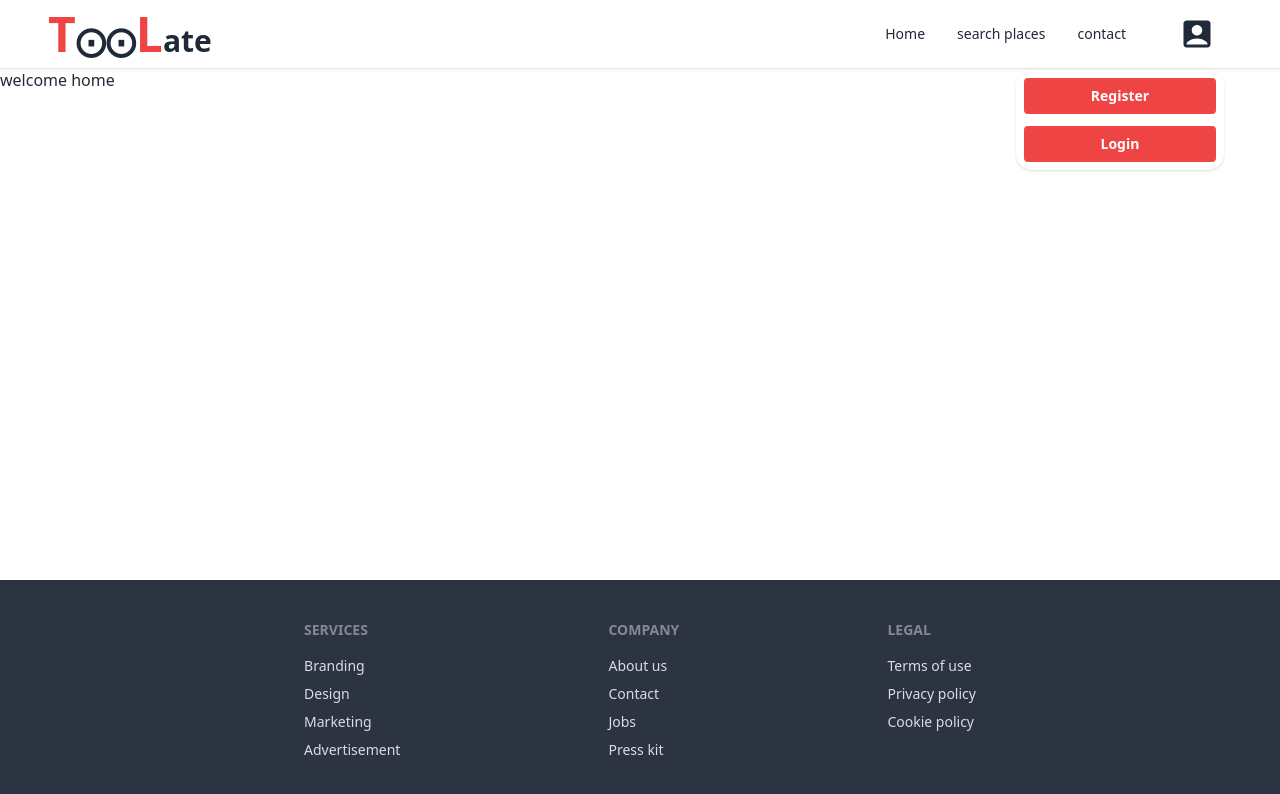
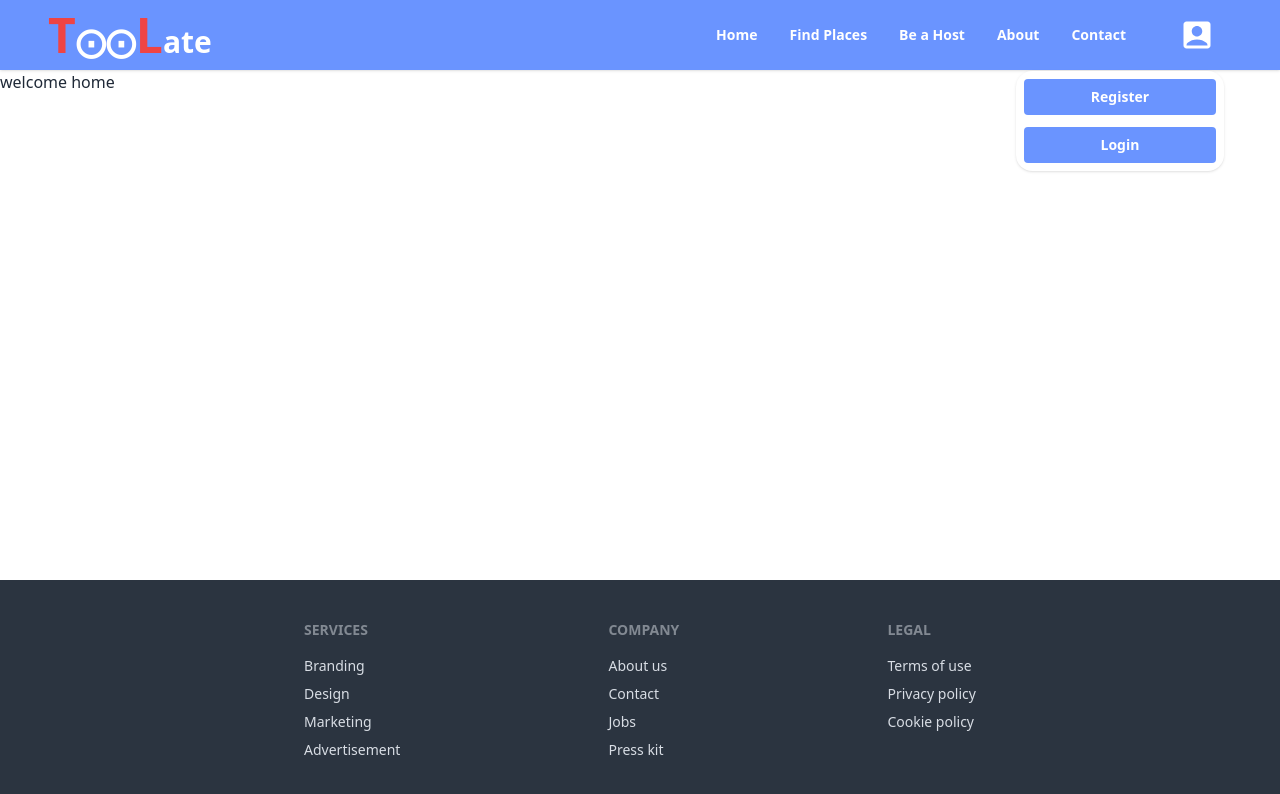
Before and after one commit to ocircleo/moonknight, a React (Vite) app: page / in a window 1280 px wide. Both pictures are taken after a click on the label 1197 px from the left and 34 px from the top of the page. Shown: the top 794 px of the page. Built offline with nearby package versions, Linux system fonts and the light colour scheme; no server answers.

Commit message:
navber design updated

```diff
--- a/src/shared/navbar/Navbar.jsx
+++ b/src/shared/navbar/Navbar.jsx
@@ -10,17 +10,23 @@ const Navbar = () => {
         <Link to={"/"}> Home</Link>
       </li>
       <li>
-        <Link to={"/search"}>search places</Link>
+        <Link to={"/"}>Find Places</Link>
       </li>
       <li>
-        <Link to={"/"}>contact</Link>
+        <Link to={"/"}>Be a Host</Link>
+      </li>
+      <li>
+        <Link to={"/"}>About</Link>
+      </li>
+      <li>
+        <Link to={"/"}>Contact</Link>
       </li>
     </>
   );
 
   return (
-    <div className="navbar shadow p-2 md:px-12">
-      <div className="navbar-start">
+    <div className="navbar shadow p-2 md:px-12 bg-[#6A94FF] text-white font-semibold h-[70px]">
+      <div className="navbar-start font-normal">
         <div className="dropdown">
           <label tabIndex={0} className="btn btn-ghost lg:hidden">
             <svg
@@ -64,7 +70,7 @@ const Navbar = () => {
                 <img
                   src={user.photoURL}
                   alt=""
-                  className=" h-[40px] w-[40px] md:h-[60px] md:w-[60px] bg-red-100 border-[2px] md:border-[4px] border-red-300 rounded-full"
+                  className=" h-[40px] w-[40px] md:h-[55px] md:w-[55px] bg-white border-[2px] md:border-[4px]  rounded-full"
                 />
               </label>
               <div
@@ -77,7 +83,7 @@ const Navbar = () => {
                 {userDB?.role == "admin" ? (
                   <>
                     <Link
-                      className="bg-red-500 p-2 rounded text-white capitalize font-semibold text-center"
+                      className="bg-[#6A94FF] p-2 rounded text-white capitalize font-semibold text-center"
                       to={"/admin/home"}
                     >
                       Dashboard
@@ -86,7 +92,7 @@ const Navbar = () => {
                 ) : userDB?.role == "isntaractor" ? (
                   <>
                     <Link
-                      className="bg-red-500 p-2 rounded text-white capitalize font-semibold text-center"
+                      className="bg-[#6A94FF] p-2 rounded text-white capitalize font-semibold text-center"
                       to={"/moderator/modhome"}
                     >
                       Dashboard
@@ -95,7 +101,7 @@ const Navbar = () => {
                 ) : (
                   <>
                     <Link
-                      className="bg-red-500 p-2 rounded text-white capitalize font-semibold text-center"
+                      className="bg-[#6A94FF] p-2 rounded text-white capitalize font-semibold text-center"
                       to={"/user-dash-board"}
                     >
                       Dashboard
@@ -104,7 +110,7 @@ const Navbar = () => {
                 )}
                 <button
                   onClick={signout}
-                  className="bg-red-500 p-2 rounded text-white capitalize font-semibold text-center"
+                  className="bg-[#6A94FF] p-2 rounded text-white capitalize font-semibold text-center"
                 >
                   Sign out
                 </button>
@@ -128,13 +134,13 @@ const Navbar = () => {
                 className="z-30 menu menu-sm dropdown-content mt-3 p-2 shadow bg-base-100 rounded-box w-52 right-2 flex flex-col gap-3"
               >
                 <Link
-                  className="bg-red-500 p-2 rounded text-white capitalize font-semibold text-center"
+                  className="bg-[#6A94FF] p-2 rounded text-white capitalize font-semibold text-center"
                   to={"/register"}
                 >
                   register
                 </Link>
                 <Link
-                  className="bg-red-500 p-2 rounded text-white capitalize font-semibold text-center"
+                  className="bg-[#6A94FF] p-2 rounded text-white capitalize font-semibold text-center"
                   to={"/login"}
                 >
                   login
```
